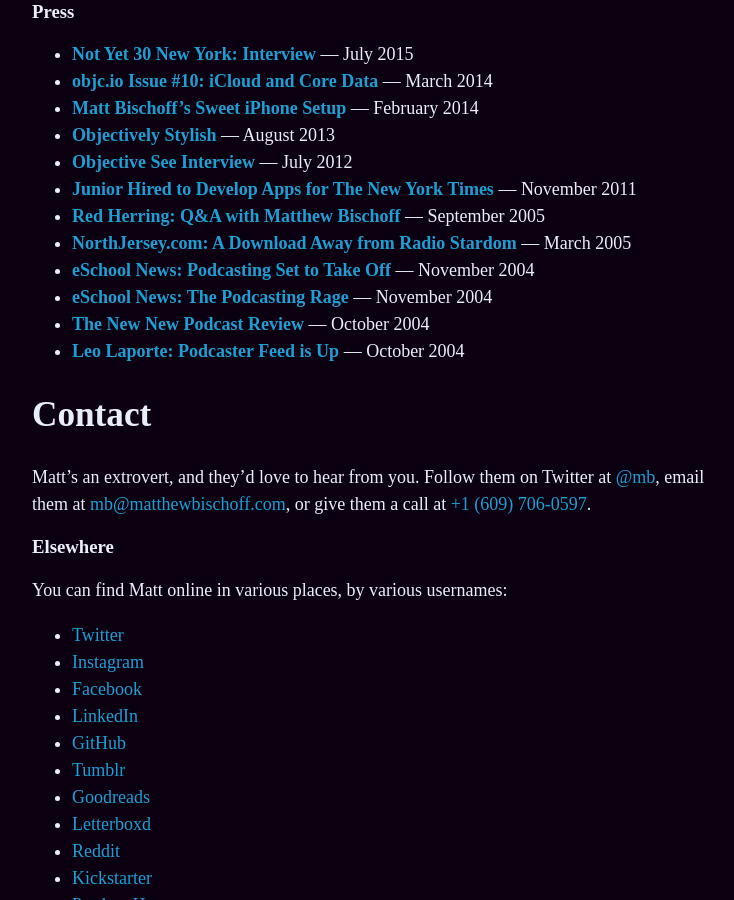
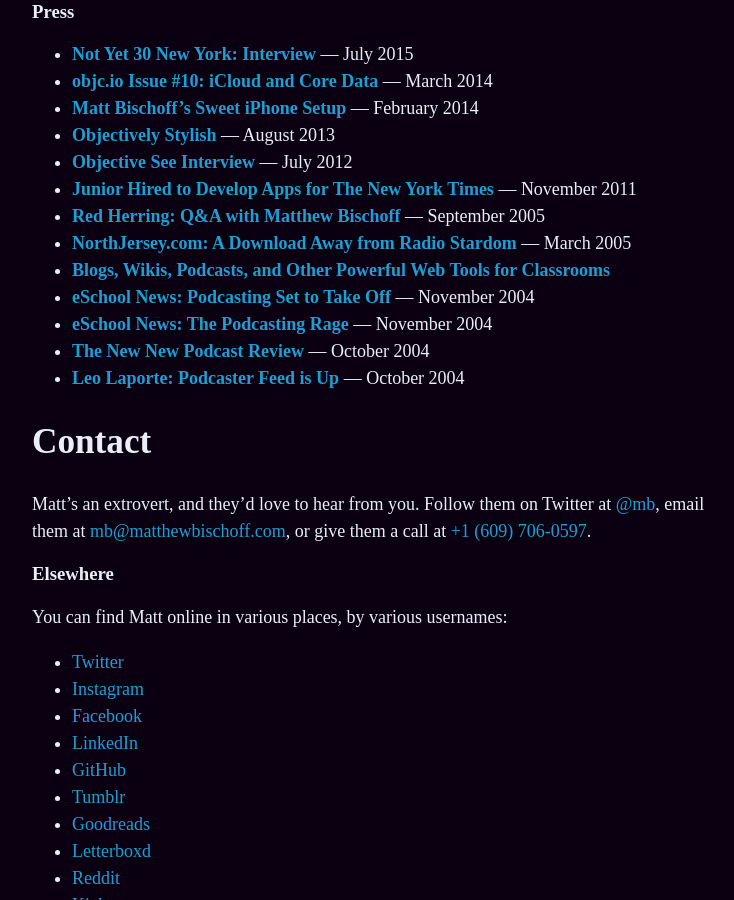
Before and after one commit to mbbischoff/website, a Jekyll site: the page built from about.md, in a window 1280 px wide and 900 px high, scrolled down 3055 px. Shown: the whole window, without its empty margins (258-992 px from the left). Built offline with Jekyll 4.4.1, drawn with Linux system fonts in a browser that asks for light colours; some web fonts are replaced; some of the changed lines change nothing that is shown.

Commit message:
Updated About

```diff
--- a/about.md
+++ b/about.md
@@ -59,9 +59,9 @@
 * **[Inquisitive #57: Favourite Album: Matthew Bischoff](https://www.relay.fm/inquisitive/57)** — November 2015
 * **[Release Notes #72: Matthew Bischoff](http://releasenotes.tv/72-matthew-bischoff/)** — September 2014
 * **[Inquisitive #7: We’re Better Than That](http://www.relay.fm/inquisitive/7)** — October 2014
-* **[CMD+Space #101: Own your identity](http://5by5.tv/cmdspace/101)** — June 2014
-* **[CMD+Space #26: iOS 7 and Lickability](http://5by5.tv/cmdspace/66)** — October 2013
-* **[Springboard #1: Matthew Bischoff](http://springboardshow.com/episodes/1)** — March 2013
+* **[CMD+Space #101: Own your identity](https://www.relay.fm/cmdspace/101)** — June 2014
+* **[CMD+Space #26: iOS 7 and Lickability](https://www.relay.fm/cmdspace/66)** — October 2013
+* **[Springboard #1: Matthew Bischoff](http://web.archive.org/web/20130809181910/http://springboardshow.com/episodes/1)** — March 2013
 * **[Enough #23: Quotebook](http://minimalmac.com/enough/#ep23)** — April 2011
 * **[GodCast: Matthew Bischoff Interview](http://www.godcast.org/categories/behindTheScenes/2005/02/08.html#a349)** —  February 2005
 * **[Leo Laporte’s The Tech Guy on KFI #104](http://web.archive.org/web/20060624004717/http://leoville.tv/radio/pmwiki.php/ShowNotes/Show104)** — December 2004
@@ -76,6 +76,7 @@
 * **[Junior Hired to Develop Apps for The New York Times](http://web.archive.org/web/20160417051240/https://www.njit.edu/features/sceneandheard/matt-bischoff.php)** — November 2011
 * **[Red Herring: Q&A with Matthew Bischoff](http://web.archive.org/web/20060325195516/http://www.redherring.com/Article.aspx?a=13836&hed=Q%26amp%3bA%3a+Matthew+Bischoff)** — September 2005
 * **[NorthJersey.com: A Download Away from Radio Stardom](http://web.archive.org/web/20051220143434/http://northjersey.com/page.php?qstr=eXJpcnk3ZjczN2Y3dnFlZUVFeXk2NTUmZmdiZWw3Zjd2cWVlRUV5eTY2NjI3OTImeXJpcnk3ZjcxN2Y3dnFlZUVFeXk3)** — March 2005
+* **[Blogs, Wikis, Podcasts, and Other Powerful Web Tools for Classrooms](https://books.google.com/books?id=CArG5bfUy-sC&pg=PA112&dq=matthew+bischoff&hl=en&newbks=1&newbks_redir=0&sa=X&ved=2ahUKEwi9tZyFsMDnAhXIrFkKHfBTA6oQ6AEwA3oECAIQAg#v=onepage&q=matthew%20bischoff&f=false)**
 * **[eSchool News: Podcasting Set to Take Off](http://web.archive.org/web/20070815111749/http://www.eschoolnews.com/news/showStory.cfm?ArticleID=5381)** — November 2004
 * **[eSchool News: The Podcasting Rage](http://web.archive.org/web/20070814052819/http://www.eschoolnews.com/eti/2004/11/000371.php)** — November 2004
 * **[The New New Podcast Review](http://web.archive.org/web/20070814221338/http://podcastreviews.net/archives/podcast_review/podcast_review_esc_from_the_world_radio.html)** — October 2004
```
